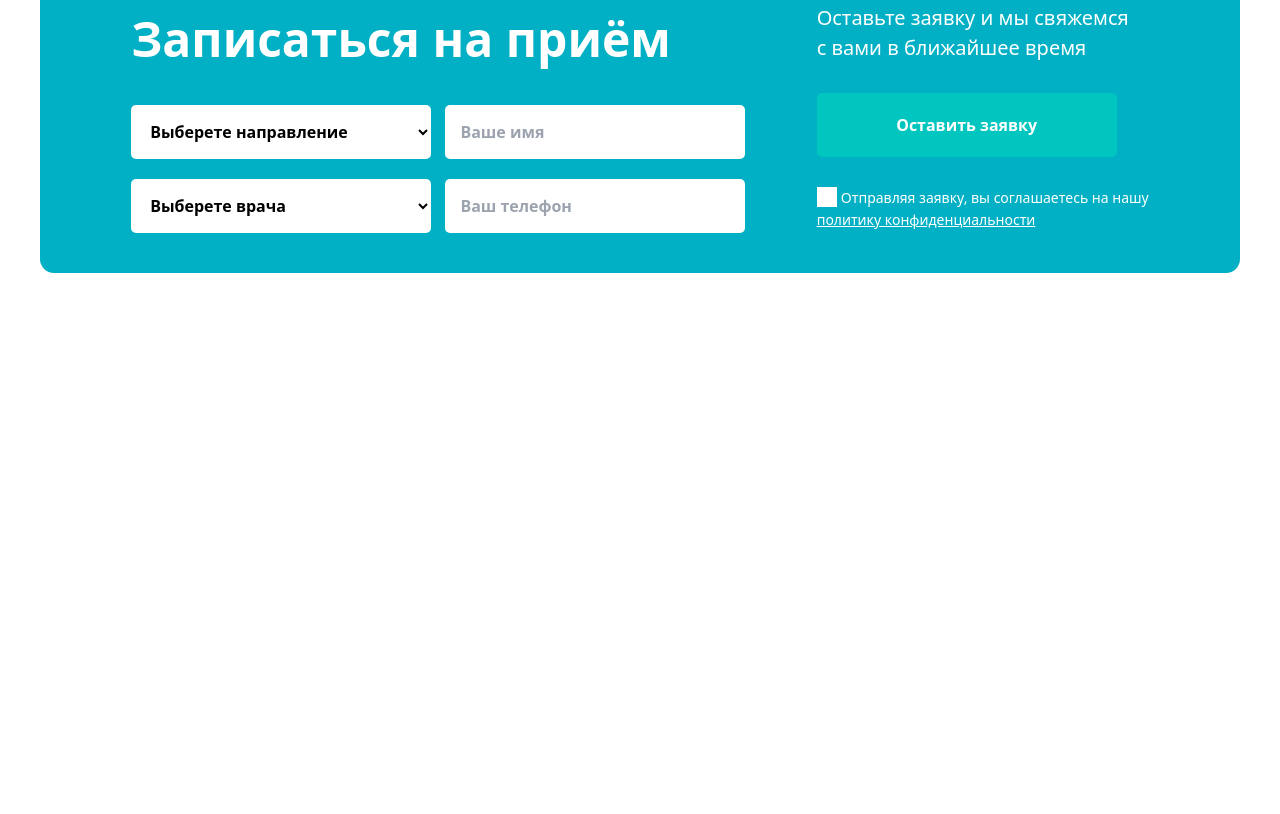
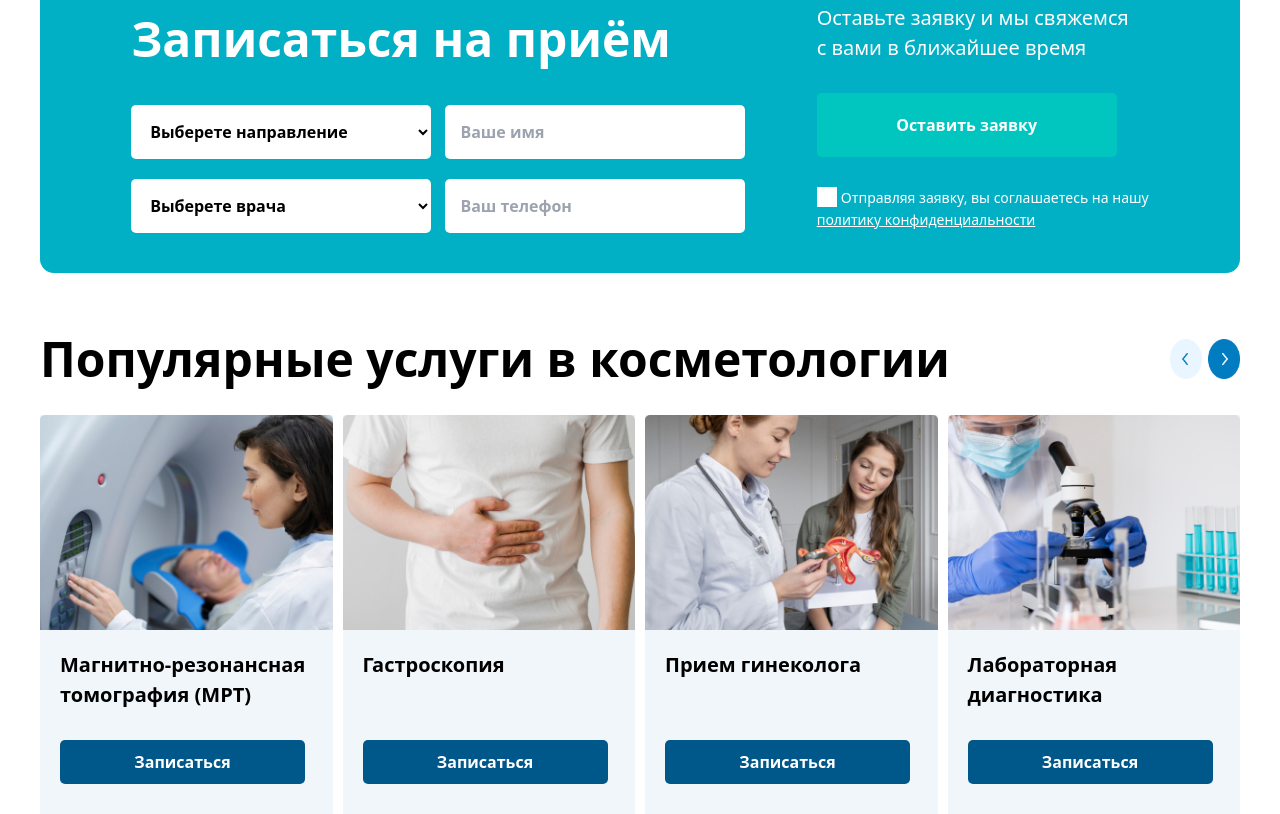
Before and after one commit to YusufDavlatyorov/finalexam, a website: page src/reshad.html in a window 1280 px wide. Shown: the part 2077-2891 px from the top of the page. Before the commit the page ends 2350 px from the top, so only its background shows below. Drawn offline with nearby package versions, Linux system fonts and the light colour scheme; files that its build step writes are made by us from their sources.

Commit message:
Reshad Популярные услуги в косметологии

```diff
--- a/src/reshad.html
+++ b/src/reshad.html
@@ -126,6 +126,34 @@
                     <p class="text-white text-[14px] underline">политику конфиденциальности</p>
                 </div>
             </div>
+            <!-- Популярные услуги в косметологии -->
+             <div class="max-w-[1200px] m-auto flex justify-between items-center mt-[50px]">
+                <h1 class="text-[48px] font-[700]">Популярные услуги в косметологии</h1>
+                <img src="Slider Buttons.png" alt="" class="w-[70px] h-[40px]">
+            </div>
+            <div class="flex gap-[10px] justify-between max-w-[1200px] m-auto  mt-[20px]">
+                <div class="bg-[#F0F6F9] w-[305px] ">
+                    <img src="image (55).png" alt="">
+                    <p class="text-[20px] font-[600] ml-[20px] mt-[20px]">Магнитно-резонансная томография (МРТ)</p>
+                    <button class="text-[16px] font-[700] bg-[#00578A] w-[245px] py-[10px] text-white rounded-[5px]  ml-[20px] my-[30px]">Записаться</button>
+                </div>
+                <div class="bg-[#F0F6F9] w-[305px] ">
+                    <img src="image (56).png" alt="">
+                    <p class="text-[20px] font-[600] ml-[20px] mt-[20px]">Гастроскопия</p>
+                    <button class="text-[16px] font-[700] bg-[#00578A] w-[245px] py-[10px] text-white rounded-[5px]  ml-[20px] mb-[30px] mt-[60px]">Записаться</button>
+                </div>
+                <div class="bg-[#F0F6F9] w-[305px] ">
+                    <img src="image (57).png" alt="">
+                    <p class="text-[20px] font-[600] ml-[20px] mt-[20px]">Прием гинеколога</p>
+                    <button class="text-[16px] font-[700] bg-[#00578A] w-[245px] py-[10px] text-white rounded-[5px]  ml-[20px] mb-[30px] mt-[60px]">Записаться</button>
+                </div>
+
+                <div class="bg-[#F0F6F9] w-[305px] ">
+                    <img src="image (58).png" alt="">
+                    <p class="text-[20px] font-[600] ml-[20px] mt-[20px]">Лабораторная <br> диагностика</p>
+                    <button class="text-[16px] font-[700] bg-[#00578A] w-[245px] py-[10px] text-white rounded-[5px]  ml-[20px] my-[30px]">Записаться</button>
+                </div>
+            </div>
      </main>
 </body>
 </html>
```
Also changed, not shown: src/Slider Buttons.png (added), src/image (55).png (added), src/image (56).png (added), src/image (57).png (added), src/image (58).png (added).
